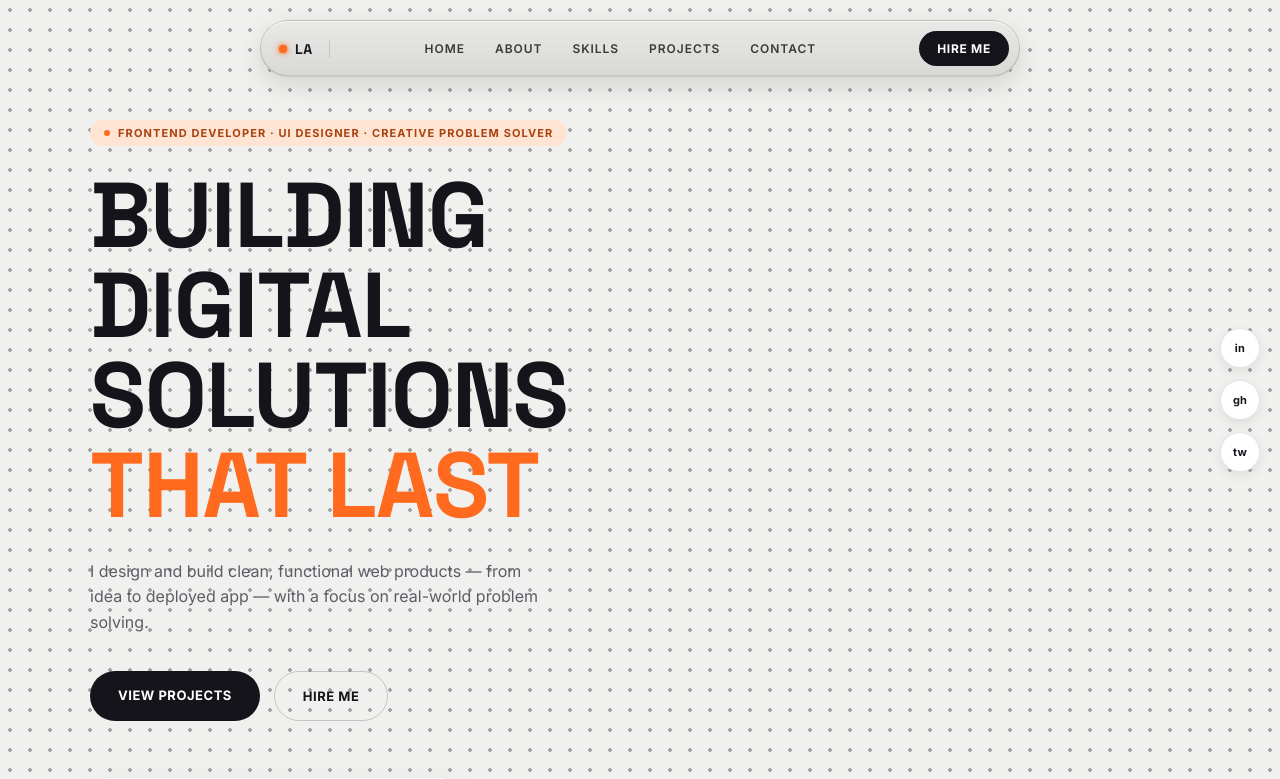
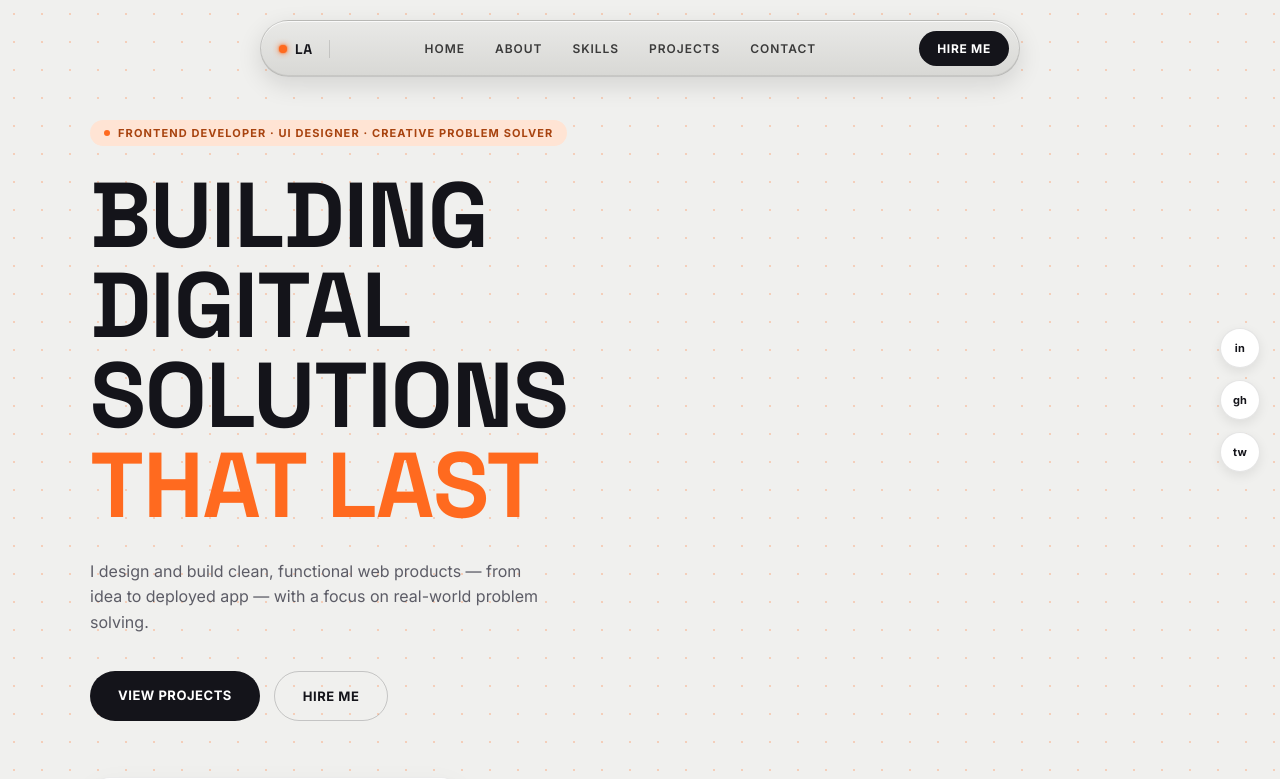
Before and after one commit to DRONE0PS/levi-portfolio, a Next.js app: page / in a window 1280 px wide. Shown: the top 779 px of the page. Built offline with nearby package versions, Linux system fonts and the light colour scheme.

Commit message:
Switch dot grid to orange accent color, tone down density

```diff
--- a/app/globals.css
+++ b/app/globals.css
@@ -26,8 +26,8 @@ html {
 
 body {
   background-color: var(--bg);
-  background-image: radial-gradient(circle, rgba(20,20,26,0.35) 2px, transparent 1px);
-  background-size: 20px 20px;
+  background-image: radial-gradient(circle, rgba(255,106,31,0.25) 1.5px, transparent 1px);
+  background-size: 28px 28px;
   color: var(--ink);
   font-family: var(--font-body), sans-serif;
   -webkit-font-smoothing: antialiased;
```
